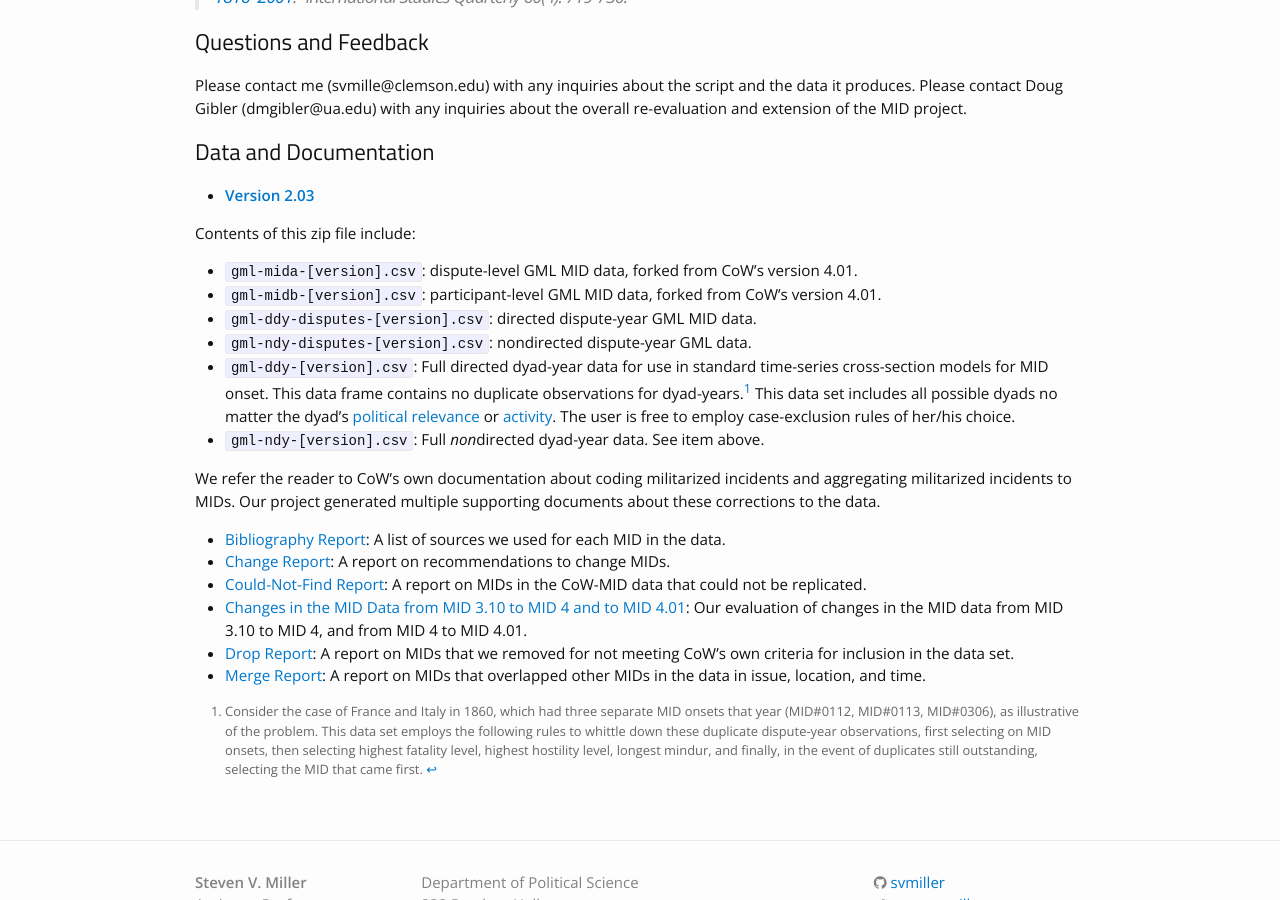
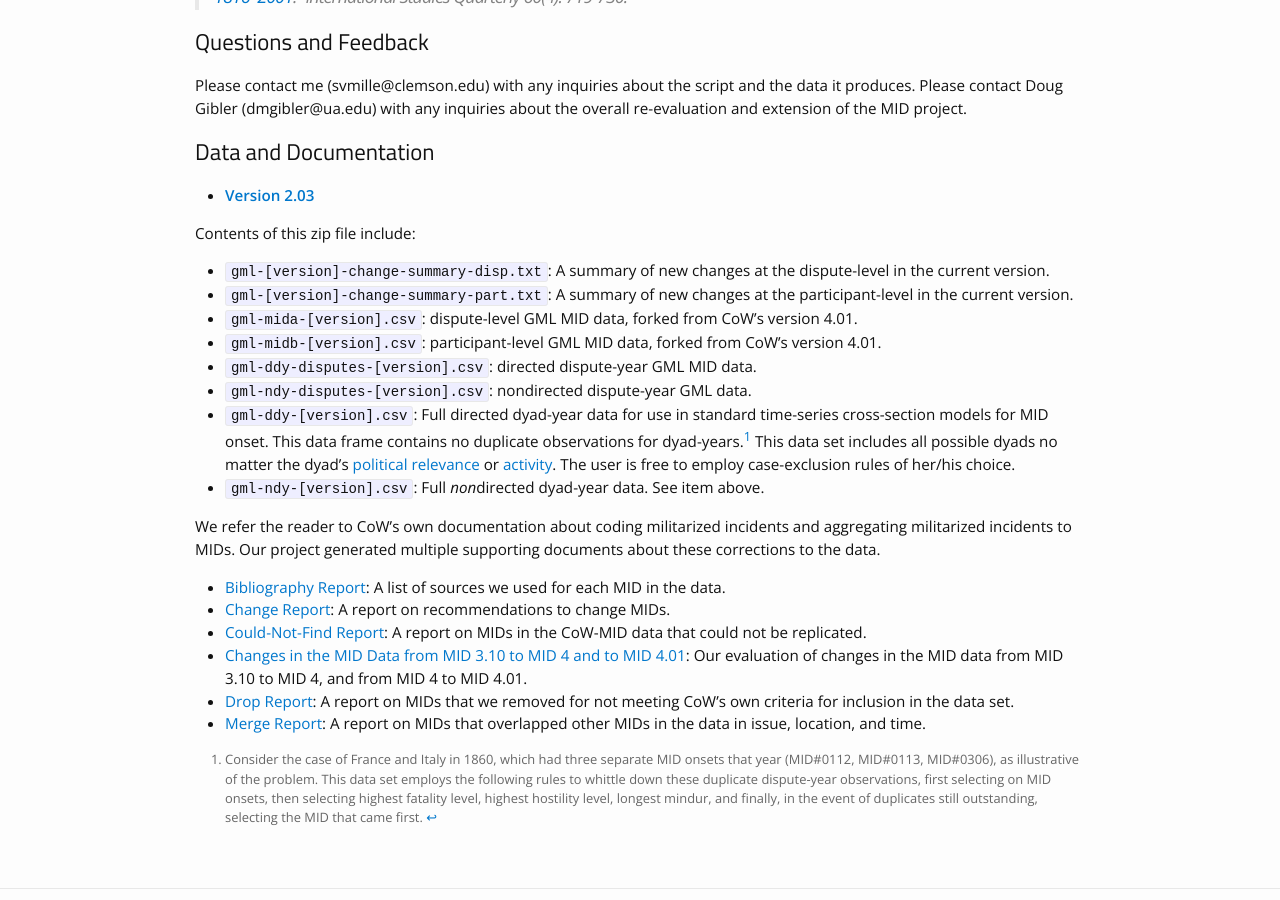
Before and after one commit to svmiller/svmiller.github.io, a Jekyll site: the page built from gml-mid-data.md, in a window 1280 px wide and 900 px high, scrolled down 858 px. Built offline with Jekyll 4.4.1, drawn with Linux system fonts in a browser that asks for light colours; nearby versions of some CDN libraries; some web fonts are replaced.

Commit message:
update for change sums

```diff
--- a/gml-mid-data.md
+++ b/gml-mid-data.md
@@ -37,6 +37,8 @@ Please contact me (svmille@clemson.edu) with any inquiries about the script and
 
 Contents of this zip file include:
 
+- `gml-[version]-change-summary-disp.txt`: A summary of new changes at the dispute-level in the current version.
+- `gml-[version]-change-summary-part.txt`: A summary of new changes at the participant-level in the current version.
 - `gml-mida-[version].csv`: dispute-level GML MID data, forked from CoW's version 4.01.
 - `gml-midb-[version].csv`: participant-level GML MID data, forked from CoW's version 4.01.
 - `gml-ddy-disputes-[version].csv`: directed dispute-year GML MID data.
```
